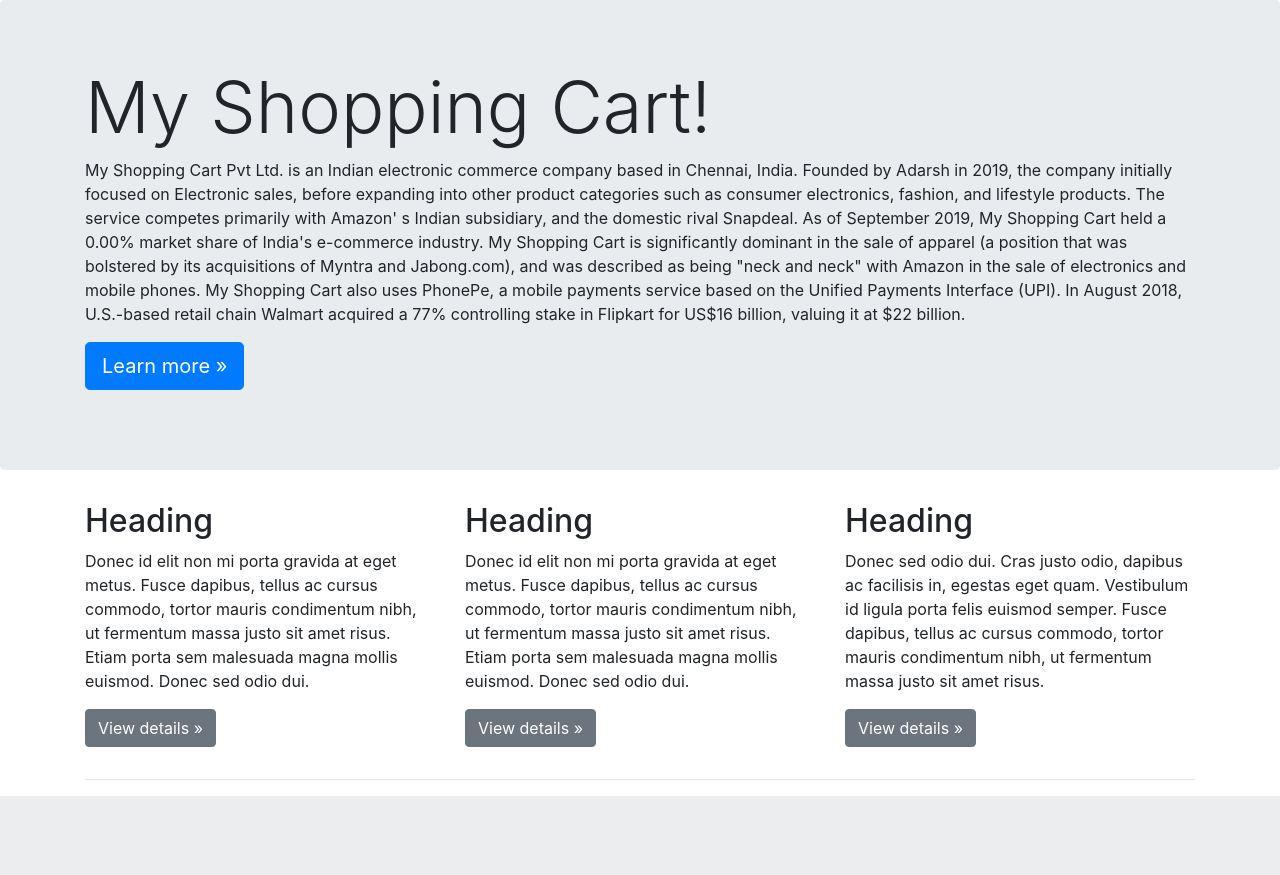
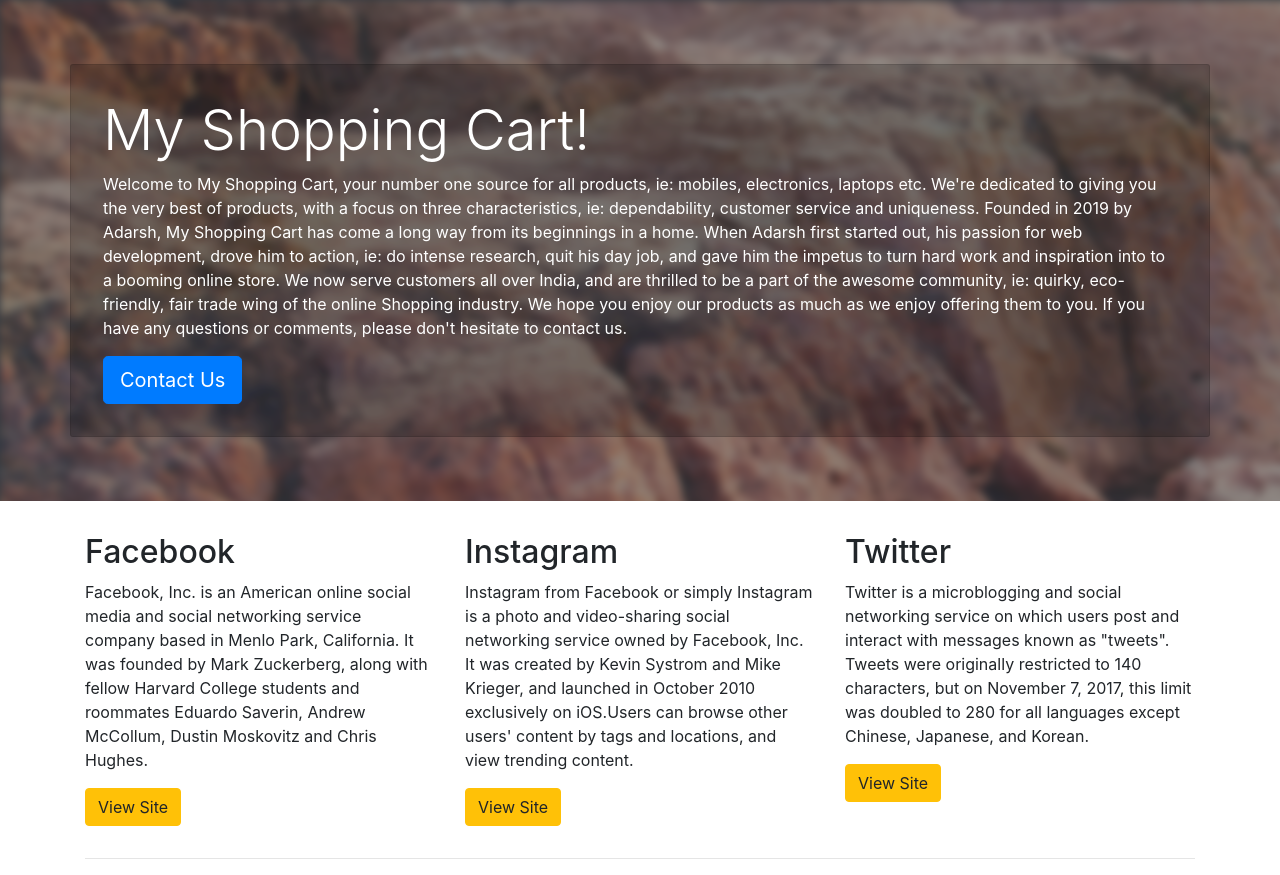
Before and after one commit to A-Wrong/MyShoppingCart, a Django app: template shop/templates/shop/about.html in a window 1280 px wide. Shown: the part 56-931 px from the top of the page. Before the commit the page ends 852 px from the top, so only its background shows below. Run offline with Django 3.2, Linux system fonts and the light colour scheme; the template is opened without the code that fills it, so the values that code supplies are empty; parts of the project's set-up code (start-up, migrations or seed data) failed here and were passed over; some libraries are stand-ins or nearby versions.

Commit message:
Final Update

```diff
--- a/shop/templates/shop/about.html
+++ b/shop/templates/shop/about.html
@@ -1,54 +1,122 @@
 {% extends 'shop/basic.html' %}
+{% block title%} About Us{% endblock %}
 
-{% block title%} About Us{% endblock %}
+{% block css %}
+
+.jumbotron {
+  position:relative;
+  overflow:hidden;
+}
+
+.jumbotron .container {
+  position:relative;
+  z-index:2;
+
+  background:rgba(0,0,0,0.2);
+  padding:2rem;
+  border:1px solid rgba(0,0,0,0.1);
+  border-radius:3px;
+}
+
+.jumbotron-background {
+  object-fit:cover;
+  font-family: 'object-fit: cover;';
+  position:absolute;
+  top:0;
+  z-index:1;
+  width:100%;
+  height:100%;
+  opacity:0.5;
+}
+
+img.blur {
+	-webkit-filter: blur(4px);
+	filter: blur(4px);
+  filter:progid:DXImageTransform.Microsoft.Blur(PixelRadius='4');
+
+}
+
+{% endblock %}
+
 {% block body %}
 
-
+{% load static %}
 
 
 <main role="main">
-
 	<!-- Main jumbotron for a primary marketing message or call to action -->
-
-  <div class="jumbotron">
-    <div class="container">
-      <h1 class="display-3">My Shopping Cart!</h1>
-      <p>My Shopping Cart Pvt Ltd. is an Indian electronic commerce company based in Chennai, India. Founded by Adarsh in 2019, the company initially focused on Electronic sales, before expanding into other product categories such as consumer electronics, fashion, and lifestyle products.
-
-The service competes primarily with Amazon' s Indian subsidiary, and the domestic rival Snapdeal. As of September 2019, My Shopping Cart held a 0.00% market share of India's e-commerce industry. My Shopping Cart is significantly dominant in the sale of apparel (a position that was bolstered by its acquisitions of Myntra and Jabong.com), and was described as being "neck and neck" with Amazon in the sale of electronics and mobile phones. My Shopping Cart also uses PhonePe, a mobile payments service based on the Unified Payments Interface (UPI).
-
-In August 2018, U.S.-based retail chain Walmart acquired a 77% controlling stake in Flipkart for US$16 billion, valuing it at $22 billion.</p>
-      <p><a class="btn btn-primary btn-lg" href="#" role="button">Learn more »</a></p>
+	<div class="jumbotron jumbotron-fluid bg-dark">
+		<div class="jumbotron-background">
+			<img src='/media/shop/images/nature.jpeg' class="blur ">
 			</div>
+			<div class="container text-white">
+				<h1 class="display-4">My Shopping Cart!</h1>
+				<p>Welcome to My Shopping Cart, your number one source for all products, ie: mobiles, electronics, laptops etc. We're dedicated to giving you the very best of products, with a focus on three characteristics, ie: dependability, customer service and uniqueness. Founded in 2019 by Adarsh, My Shopping Cart has come a long way from its beginnings in a home. When Adarsh first started out, his passion for web development, drove him to action, ie: do intense research, quit his day job, and gave him the impetus to turn hard work and inspiration into to a booming online store. We now serve customers all over India, and are thrilled to be a part of the awesome community, ie: quirky, eco-friendly, fair trade wing of the online Shopping industry. We hope you enjoy our products as much as we enjoy offering them to you. If you have any questions or comments, please don't hesitate to contact us.</p>
+				<a class="btn btn-primary btn-lg" href="/shop/contact" role="button">Contact Us</a>
 			</div>
-
+			<!-- /.container -->
+		</div>
 		<div class="container">
 			<!-- Example row of columns -->
 			<div class="row">
 				<div class="col-md-4">
-        <h2>Heading</h2>
-        <p>Donec id elit non mi porta gravida at eget metus. Fusce dapibus, tellus ac cursus commodo, tortor mauris condimentum nibh, ut fermentum massa justo sit amet risus. Etiam porta sem malesuada magna mollis euismod. Donec sed odio dui. </p>
-        <p><a class="btn btn-secondary" href="#" role="button">View details »</a></p>
+					<h2>Facebook</h2>
+					<p>Facebook, Inc. is an American online social media and social networking service company based in Menlo Park, California. It was founded by Mark Zuckerberg, along with fellow Harvard College students and roommates Eduardo Saverin, Andrew McCollum, Dustin Moskovitz and Chris Hughes.</p>
+					<p>
+						<a class="btn btn-warning" href="https://www.facebook.com/" role="button">View Site</a>
+					</p>
 				</div>
 				<div class="col-md-4">
-        <h2>Heading</h2>
-        <p>Donec id elit non mi porta gravida at eget metus. Fusce dapibus, tellus ac cursus commodo, tortor mauris condimentum nibh, ut fermentum massa justo sit amet risus. Etiam porta sem malesuada magna mollis euismod. Donec sed odio dui. </p>
-        <p><a class="btn btn-secondary" href="#" role="button">View details »</a></p>
+					<h2>Instagram</h2>
+					<p>Instagram from Facebook or simply Instagram is a photo and video-sharing social networking service owned by Facebook, Inc. It was created by Kevin Systrom and Mike Krieger, and launched in October 2010 exclusively on iOS.Users can browse other users' content by tags and locations, and view trending content.</p>
+					<p>
+						<a class="btn btn-warning" href="https://www.instagram.com/" role="button">View Site</a>
+					</p>
 				</div>
 				<div class="col-md-4">
-        <h2>Heading</h2>
-        <p>Donec sed odio dui. Cras justo odio, dapibus ac facilisis in, egestas eget quam. Vestibulum id ligula porta felis euismod semper. Fusce dapibus, tellus ac cursus commodo, tortor mauris condimentum nibh, ut fermentum massa justo sit amet risus.</p>
-        <p><a class="btn btn-secondary" href="#" role="button">View details »</a></p>
+					<h2>Twitter</h2>
+					<p>Twitter is a microblogging and social networking service on which users post and interact with messages known as "tweets". Tweets were originally restricted to 140 characters, but on November 7, 2017, this limit was doubled to 280 for all languages except Chinese, Japanese, and Korean.</p>
+					<p>
+						<a class="btn btn-warning" href="https://twitter.com/" role="button">View Site</a>
+					</p>
 				</div>
 			</div>
-
 			<hr>
-
 			</div>
-
 			<!-- /container -->
-
 		</main>
 
+{% endblock %}
 
+{% block js %}
+
+
+<script>
+
+// Find out the cart items from localStorage
+
+if(localStorage.getItem('cart') == null){
+var cart = {};
+}
+else
+{
+cart = JSON.parse(localStorage.getItem('cart'));
+updateCart(cart);
+}
+
+function updateCart(cart) {
+    var sum = 0;
+    for (var item in cart) {
+        sum = sum + cart[item][0];
+    }
+    localStorage.setItem('cart', JSON.stringify(cart));
+    document.getElementById('cart').innerHTML = sum;
+}
+
+
+$('#popcart').click(function(){
+document.location = "/shop/checkout";
+});
+
+</script>
 {% endblock %}
--- a/shop/templates/shop/basic.html
+++ b/shop/templates/shop/basic.html
@@ -16,7 +16,7 @@
   <body>
 
     <nav class="navbar navbar-expand-lg navbar-dark bg-dark">
-  <a class="navbar-brand" href="/shop">My Shopping Cart</a>
+  <a class="navbar-brand" href="/">My Shopping Cart</a>
   <button class="navbar-toggler" type="button" data-toggle="collapse" data-target="#navbarSupportedContent" aria-controls="navbarSupportedContent" aria-expanded="false" aria-label="Toggle navigation">
     <span class="navbar-toggler-icon"></span>
   </button>
@@ -25,7 +25,7 @@
     <ul class="navbar-nav mr-auto">
 
       <li class="nav-item active">
-        <a class="nav-link" href="/">Home <span class="sr-only">(current)</span></a>
+        <a class="nav-link" href="/shop">Home <span class="sr-only">(current)</span></a>
       </li>
       <li class="nav-item">
         <a class="nav-link" href="/shop/about">About Us</a>
--- a/shop/templates/shop/index.html
+++ b/shop/templates/shop/index.html
@@ -152,7 +152,7 @@
 
 function updatePopover(cart) {
     var popStr = "";
-    popStr = popStr + "<h5> Cart for your items in my shopping cart </h5><div class='mx-2 my-2'>";
+    popStr = popStr + "<h5>Items in my shopping cart </h5><div class='mx-2 my-2'>";
     var i = 1;
     for (var item in cart) {
         popStr = popStr + "<b>" + i + "</b>. ";
--- a/shop/templates/shop/search.html
+++ b/shop/templates/shop/search.html
@@ -155,7 +155,7 @@
 
 function updatePopover(cart) {
     var popStr = "";
-    popStr = popStr + "<h5> Cart for your items in my shopping cart </h5><div class='mx-2 my-2'>";
+    popStr = popStr + "<h5>Items in my shopping cart </h5><div class='mx-2 my-2'>";
     var i = 1;
     for (var item in cart) {
         popStr = popStr + "<b>" + i + "</b>. ";
```
Also changed, not shown: mac/templates/index.html (+13 -3 lines), shop/templates/shop/checkout.html (+9 -1 lines), shop/templates/shop/contact.html (+15 -16 lines), shop/templates/shop/prodView.html (+17 -11 lines), shop/templates/shop/tracker.html (+26 -0 lines), db.sqlite3, media/shop/images/canon-pixma-ink-tank-g-2000-pixma-ink-tank-g-2000-original-imaeun4gqeqdtyx5.jpeg (added), media/shop/images/google-pixel-3-na-original-imaf9sxrsyrqgkak.jpeg (added), media/shop/images/hicool-i-symphony-original-imafefhyyyjmdjty.jpeg (added), media/shop/images/hp-1tb-original-imaeehxkybbg3tx7.jpeg (added), media/shop/images/iball-hi-basss-original-imafgpjf2mexy5fv.jpeg (added), media/shop/images/iball-ib-wrb333n-original-imafgysdyyufwkaz.jpeg (added), media/shop/images/logitech-mk200-original-imaegz4nj6g6t3qh.jpeg (added), media/shop/images/nature.jpeg (added), 1 more files. Lines whose indentation alone changed are shown as unchanged.
